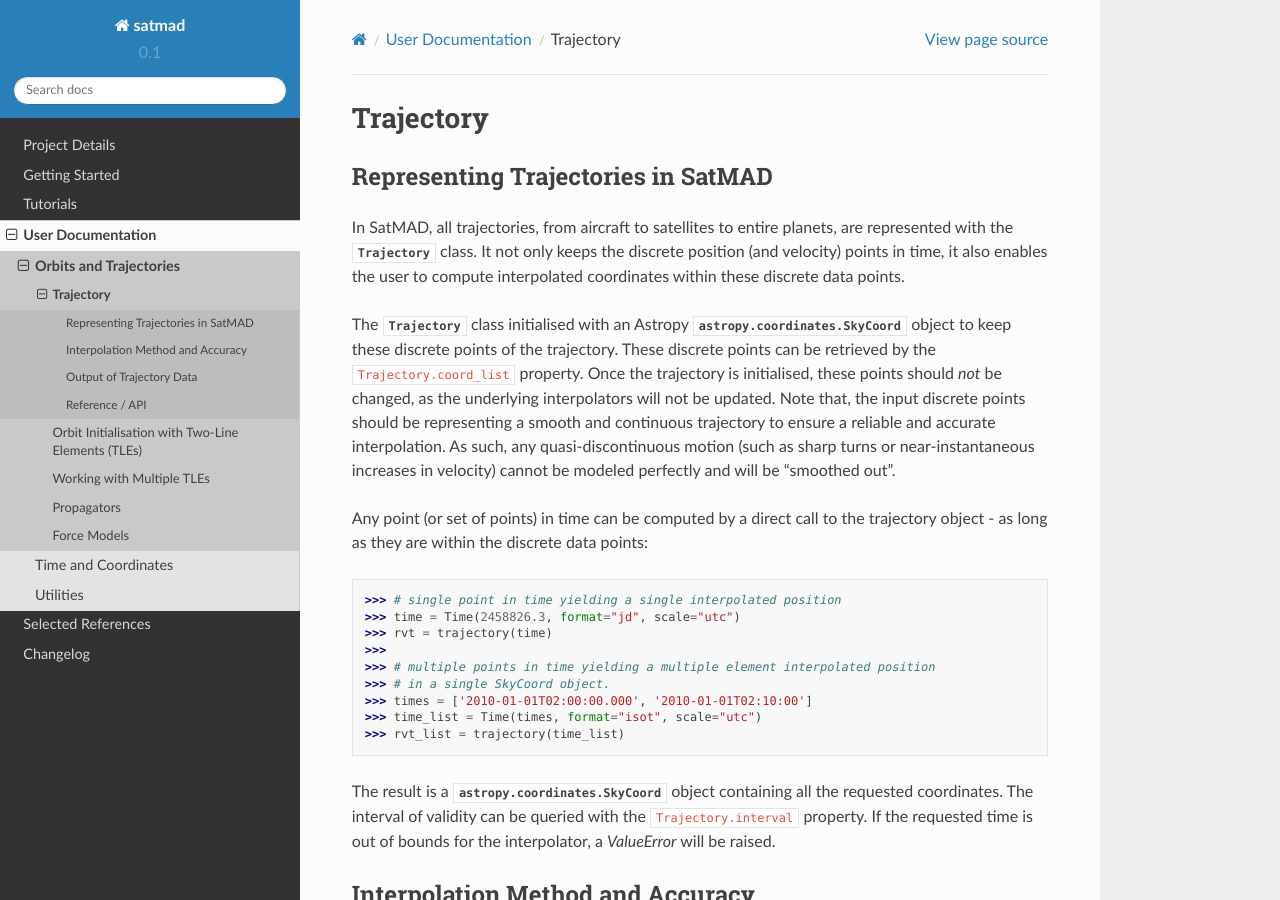
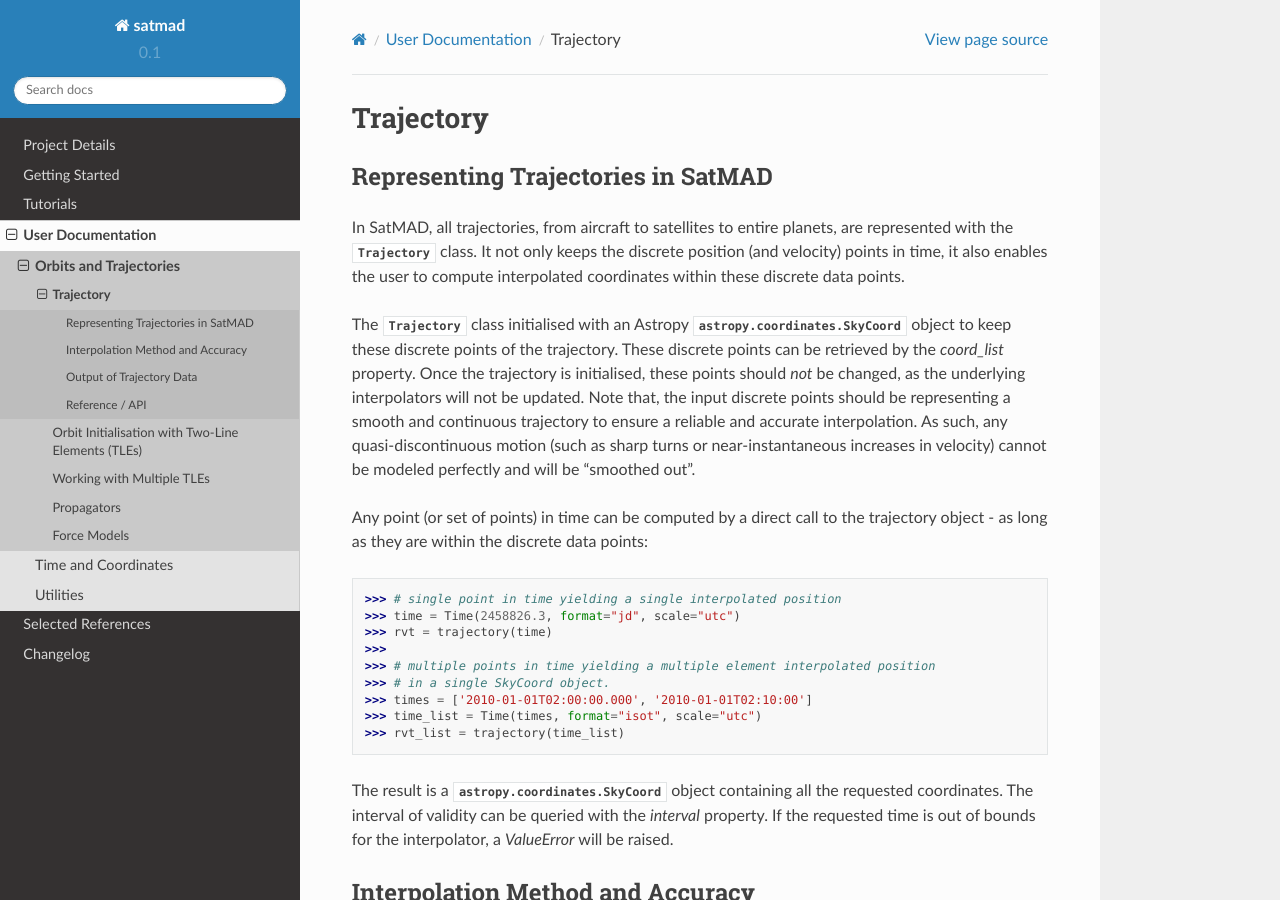
Before and after one commit to egemenimre/satmad, a Sphinx documentation site: the page built from docs/coordinates/trajectory.rst, in a window 1280 px wide and 900 px high. Built offline with Sphinx 7.4.7 and the Read the Docs theme 2.0.0, drawn with Linux system fonts in a browser that asks for light colours; cross-references to code outside the pages are shown as plain code.

Commit message:
property tags are invalid, deleted

```diff
--- a/docs/coordinates/trajectory.rst
+++ b/docs/coordinates/trajectory.rst
@@ -10,7 +10,7 @@ it also enables the user to compute interpolated coordinates within these discre
 
 The :class:`.Trajectory` class initialised with an Astropy :class:`astropy.coordinates.SkyCoord`
 object to keep these discrete points of the trajectory. These discrete points can be retrieved by the
-:property:`.Trajectory.coord_list` property. Once the trajectory is initialised, these points should
+`coord_list` property. Once the trajectory is initialised, these points should
 *not* be changed, as the underlying interpolators will not be updated. Note that, the input
 discrete points should be representing a smooth and continuous trajectory to ensure a
 reliable and accurate interpolation. As such, any quasi-discontinuous motion (such as sharp turns or
@@ -31,7 +31,7 @@ Any point (or set of points) in time  can be computed by a direct call to the tr
 
 The result is a
 :class:`astropy.coordinates.SkyCoord` object containing all the requested coordinates. The interval
-of validity can be queried with the :property:`.Trajectory.interval` property. If the requested
+of validity can be queried with the `interval` property. If the requested
 time is out of bounds for the interpolator, a `ValueError` will be raised.
 
 Interpolation Method and Accuracy
```
